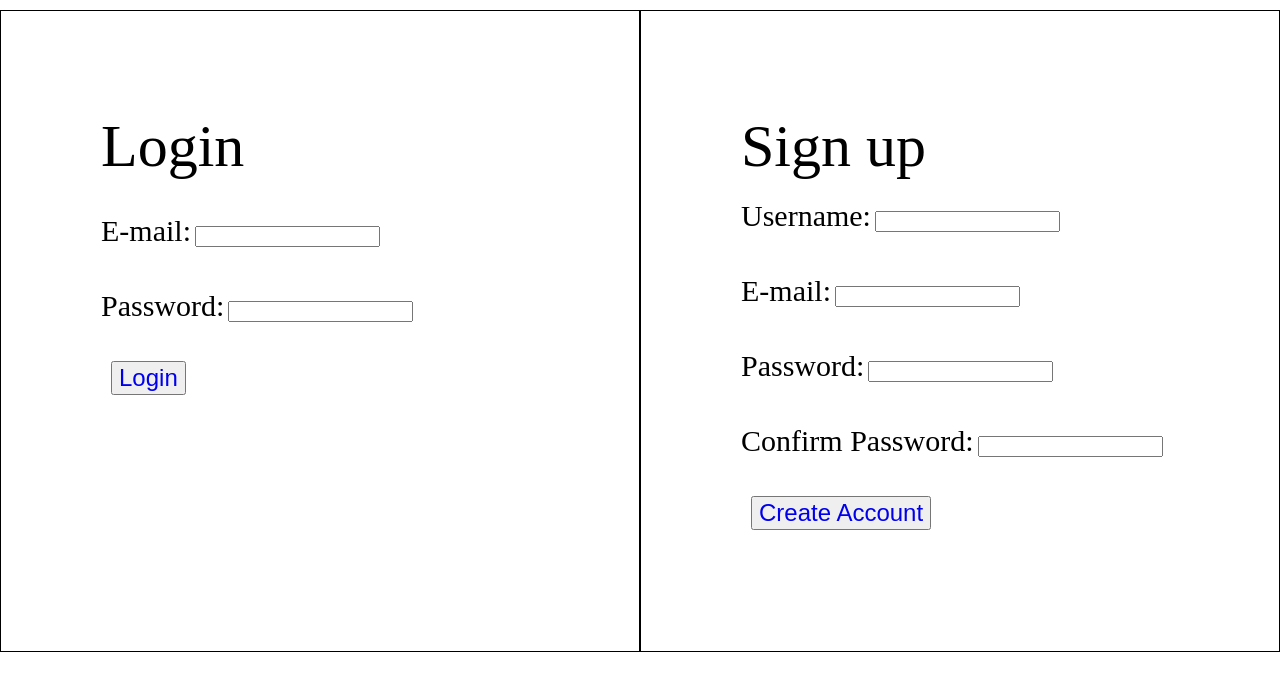
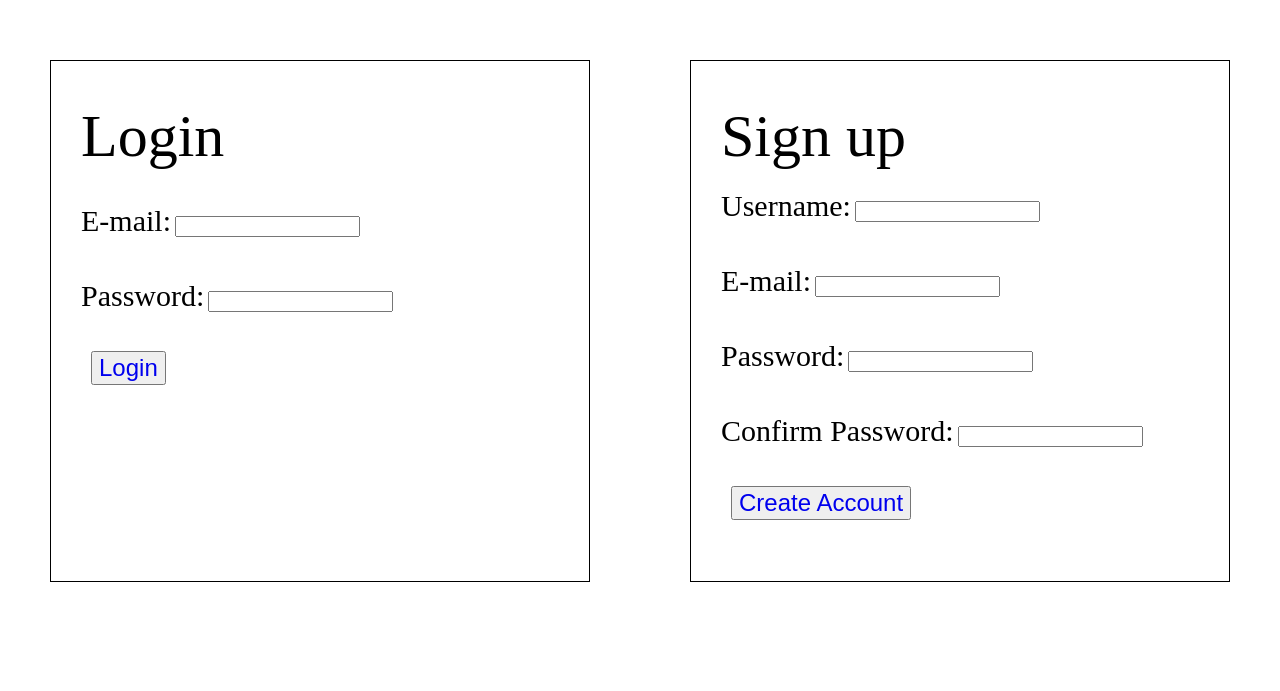
Before and after one commit to Da-Justin-Lin/CS4640-Project, a PHP site: page /login.html in a window 1280 px wide. Shown: the part 65-756 px from the top of the page. Run offline with PHP 8.4, Linux system fonts and the light colour scheme.

Commit message:
changed login style

```diff
--- a/styles/login.css
+++ b/styles/login.css
@@ -3,18 +3,26 @@
     flex:1;
     float:left;
     width:50%;
-    padding:100px;
+    padding-left:30px;
+    padding-right:30px;
+    padding-top: 40px;
+    padding-bottom: 40px;
     line-height: 70px;
     border:1px solid black;
+    margin: 50px;
 }
 
 .signup{
     flex:1;
     float:left;
     width:50%;
-    padding:100px;
+    padding-left:30px;
+    padding-right:30px;
+    padding-top: 40px;
+    padding-bottom: 40px;
     line-height: 70px;
     border:1px solid black;
+    margin: 50px;
 }
 
 .flex-container{
```
